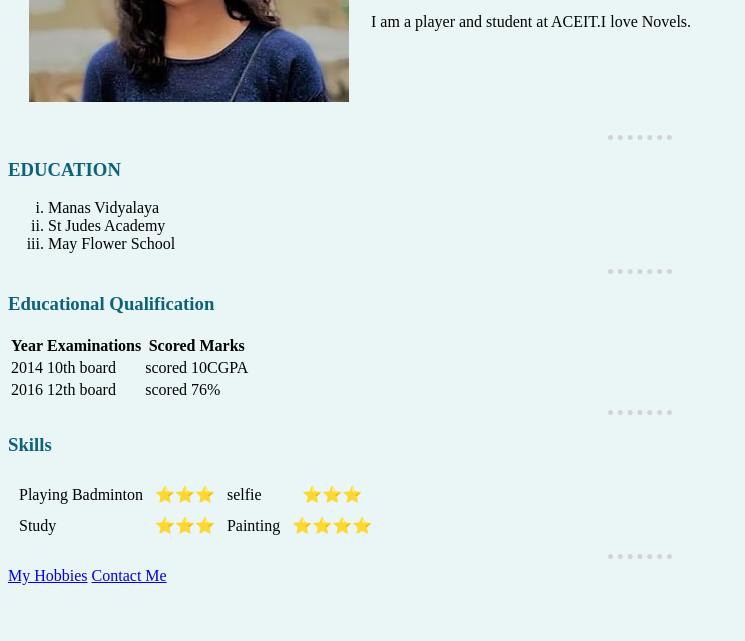
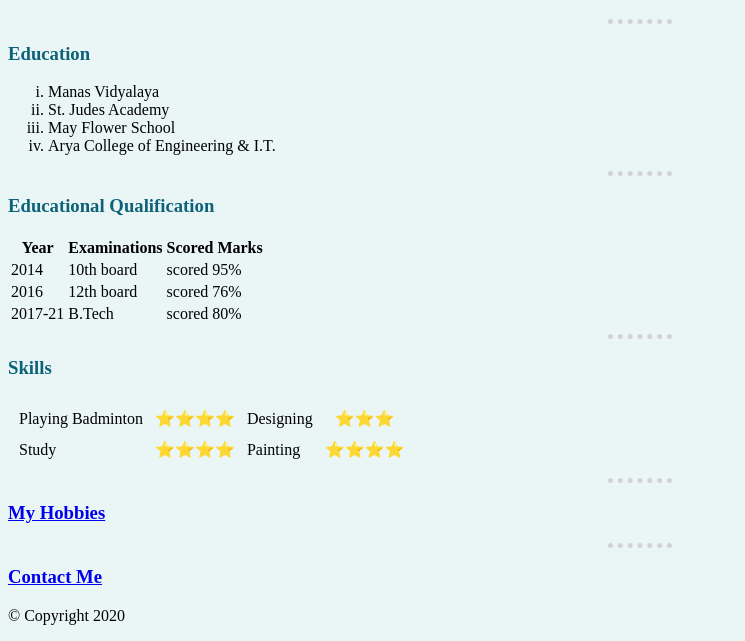
Before and after one commit to VermaDeepali/cv-web, a plain HTML site: page index.html in a window 1280 px wide. Shown: the part 188-829 px from the top of the page, without its empty margins (0-745 px from the left). Before the commit the page ends 800 px from the top, so only its background shows below. Drawn offline with Linux system fonts and the light colour scheme.

Commit message:
Update index.html

```diff
--- a/index.html
+++ b/index.html
@@ -5,26 +5,26 @@
   <meta charset="utf-8">
   <title>Deepali's Personal Site</title>
   <link rel="stylesheet" href="css/style.css">
-
 </head>
 
 <body>
   <table cellspacing="20">
     <tr>
-      <td><img src="image/deep.jpg" alt="deepali profile picture"></td>
+      <td><img src="images/deep.jpg" alt="Deepali profile picture"></td>
       <td>  <h1> DEEPALI VERMA</h1>
         <p><em>Student At <strong><a href="https://www.aryacollege.in/">ACEIT</a></strong></em></p>
-        <p>I am a player and student at ACEIT.I love Novels.</p></td>
+        <p>I am a player and student at ACEIT. I ❤️ playing Badminton.</p></td>
     </tr>
   </table>
 
 
   <hr>
-  <h3>EDUCATION</h3>
+  <h3>Education</h3>
   <ol type="i">
     <li>Manas Vidyalaya</li>
-    <li>St Judes Academy</li>
+    <li>St. Judes Academy</li>
     <li>May Flower School</li>
+    <li>Arya College of Engineering & I.T.</li>
   </ol>
   <hr>
   <h3>Educational Qualification</h3>
@@ -40,12 +40,17 @@
       <tr>
         <td> 2014</td>
         <td>10th board </td>
-        <td>scored 10CGPA</td>
+        <td>scored 95%</td>
       </tr>
       <tr>
       <td>2016</td>
       <td>12th board</td>
       <td>scored 76%</td>
+      </tr>
+      <tr>
+      <td>2017-21</td>
+      <td>B.Tech</td>
+      <td>scored 80%</td>
       </tr>
     </tbody>
     <tfoot>
@@ -55,19 +60,26 @@
 <h3>Skills</h3>
 <table cellspacing="10">
     <tr>
-        <td>Playing Badminton <th>⭐⭐⭐</th></td>
-        <td>selfie <th>⭐⭐⭐</th></td>
+        <td>Playing Badminton <th>⭐⭐⭐⭐</th></td>
+        <td>Designing <th>⭐⭐⭐</th></td>
       </tr>
       <tr>
-        <td>Study  <th>⭐⭐⭐</th></td>
+        <td>Study  <th>⭐⭐⭐⭐</th></td>
         <td>Painting <th>⭐⭐⭐⭐</th></td>
 
     </tr>
 </table>
 
 <hr>
-<a href="hobbies.html">My Hobbies</a>
-<a href="contact.html">Contact Me</a>
+<h3><a href="hobbies.html">My Hobbies</a></h3>
+<hr>
+<h3><a href="contact.html">Contact Me</a></h3>
+
+<footer>
+  <div>
+    <p>© Copyright 2020</p>
+  </div>
+</footer>
 
 
 
```
